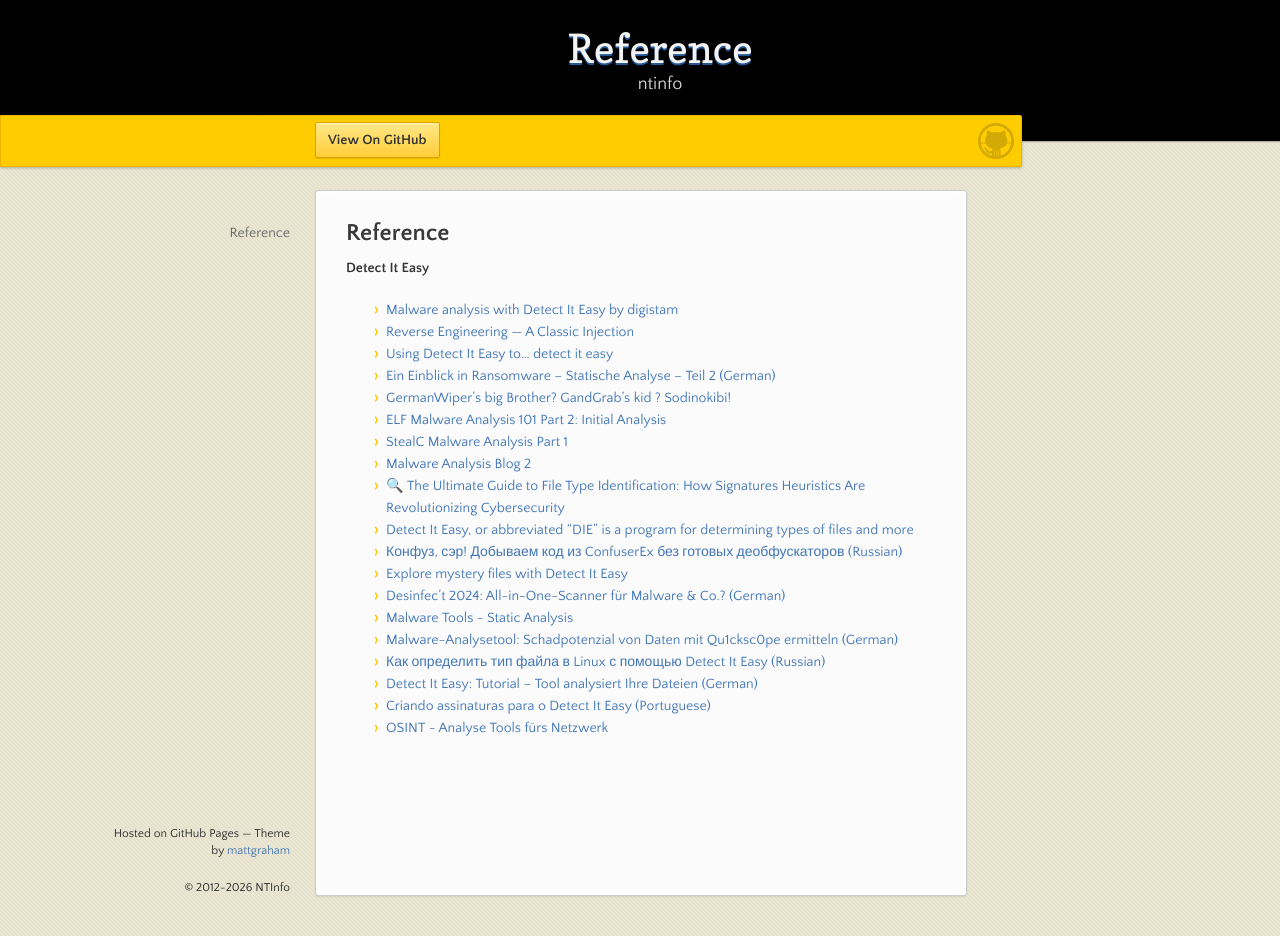
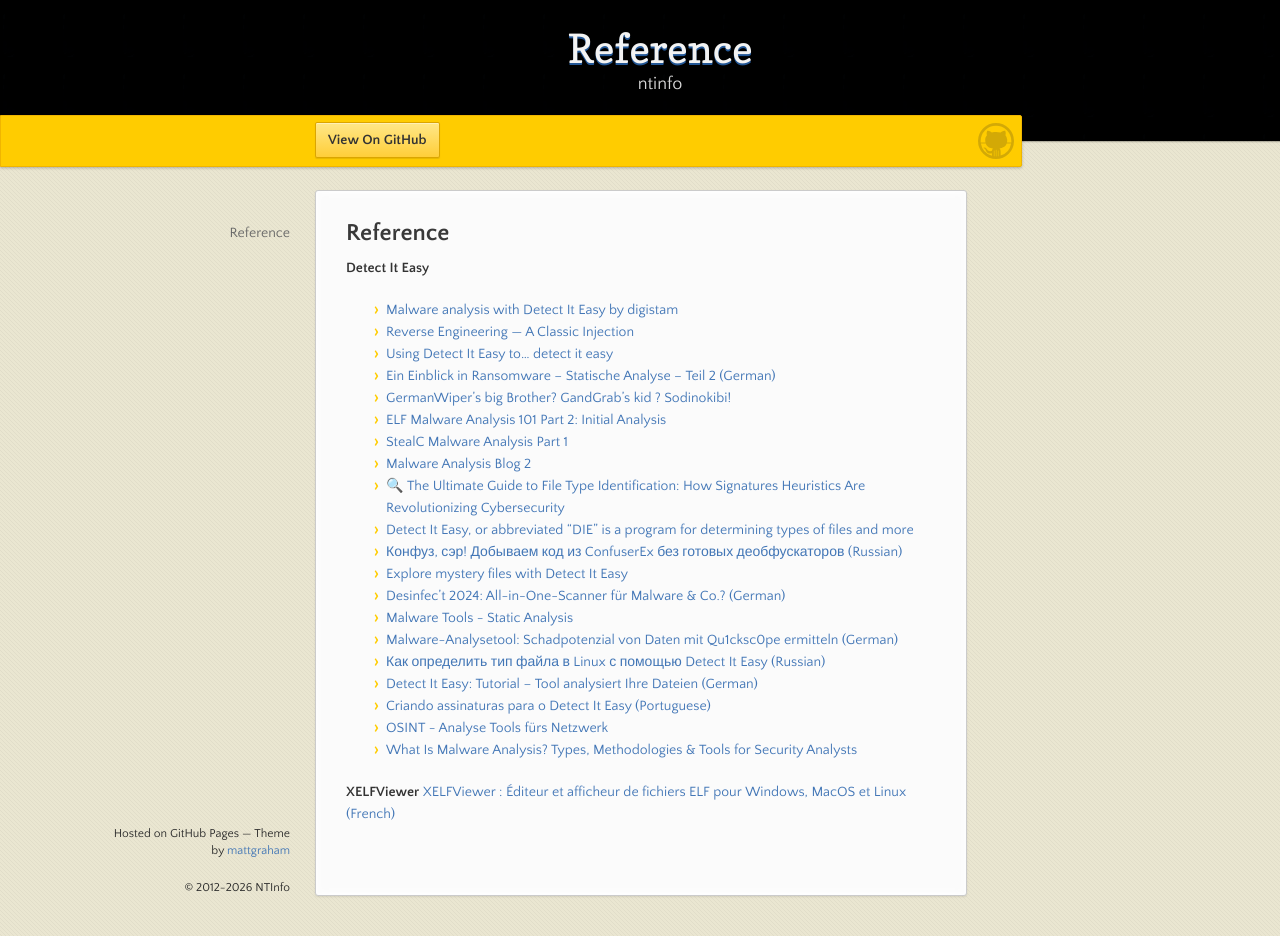
Before and after one commit to horsicq/horsicq.github.io, a Jekyll site: the page built from reference.md, in a window 1280 px wide and 936 px high. Built offline with Jekyll 4.4.1, drawn with Linux system fonts in a browser that asks for light colours; our own code applies the rules of GitHub Pages for plain Markdown files.

Commit message:
add XELFViewer to Reference

```diff
--- a/reference.md
+++ b/reference.md
@@ -20,3 +20,7 @@
 - [Detect It Easy: Tutorial – Tool analysiert Ihre Dateien (German)](https://www.computerbild.de/artikel/cb-Tipps-Software-Detect-It-Easy-Tutorial-Tool-analysiert-Ihre-Dateien-36841759.html)
 - [Criando assinaturas para o Detect It Easy (Portuguese)](https://www.mentebinaria.com.br/artigos/engenharia-reversa/criando-assinaturas-para-o-detect-it-easy-r115/)
 - [OSINT - Analyse Tools fürs Netzwerk](https://itrig.de/index.php?/archives/2439-OSINT-Analyse-Tools-fuers-Netzwerk.html)
+- [What Is Malware Analysis? Types, Methodologies & Tools for Security Analysts](https://www.cyberwarehub.com/blogs/what-is-malware-analysis-types-methodologies-and-tools-for-security-analysts)
+
+**XELFViewer**
+[XELFViewer : Éditeur et afficheur de fichiers ELF pour Windows, MacOS et Linux (French)](https://www.securiteinfo.com/administration-systeme-et-reseau/outils/xelfviewer.shtml)
```
